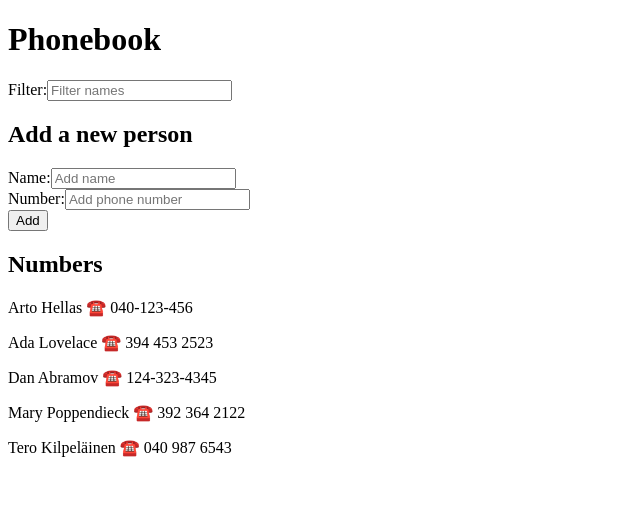
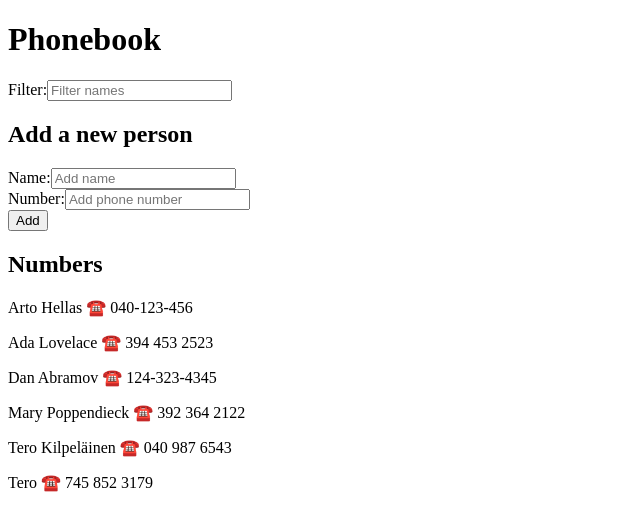
Before and after one commit to degenone/FSO-part2, a React (Vite) app in the folder phonebook/: page / in a window 1280 px wide. Shown: the top 530 px of the page, without its empty margins (0-640 px from the left). Built offline with nearby package versions, Linux system fonts and the light colour scheme; data requests are answered from the project's data file.

Commit message:
exercise 2.12 done

```diff
--- a/phonebook/db.json
+++ b/phonebook/db.json
@@ -24,6 +24,11 @@
       "name": "Tero Kilpeläinen",
       "number": "040 987 6543",
       "id": 5
+    },
+    {
+      "name": "Tero",
+      "number": "745 852 3179",
+      "id": 6
     }
   ]
 }
--- a/phonebook/src/App.jsx
+++ b/phonebook/src/App.jsx
@@ -3,6 +3,8 @@ import Persons from './components/Persons';
 import Filter from './components/Filter';
 import Form from './components/Form';
 import axios from 'axios';
+
+const BASE_URL = 'http://localhost:3001/persons';
 
 const App = () => {
     const [persons, setPersons] = useState([]);
@@ -17,9 +19,7 @@ const App = () => {
               );
 
     useEffect(() => {
-        axios
-            .get('http://localhost:3001/persons')
-            .then((resp) => setPersons(resp.data));
+        axios.get(BASE_URL).then((resp) => setPersons(resp.data));
     }, []);
 
     const handleNameChange = (e) => {
@@ -46,9 +46,11 @@ const App = () => {
             id: persons.length + 1,
         };
         if (personExists(personObj)) return;
-        setPersons([...persons, personObj]);
-        setNewName('');
-        setNewNumber('');
+        axios.post(BASE_URL, personObj).then((resp) => {
+            setPersons([...persons, resp.data]);
+            setNewName('');
+            setNewNumber('');
+        });
     };
 
     const personExists = (newPerson) => {
```
Lines whose indentation alone changed are shown as unchanged.
